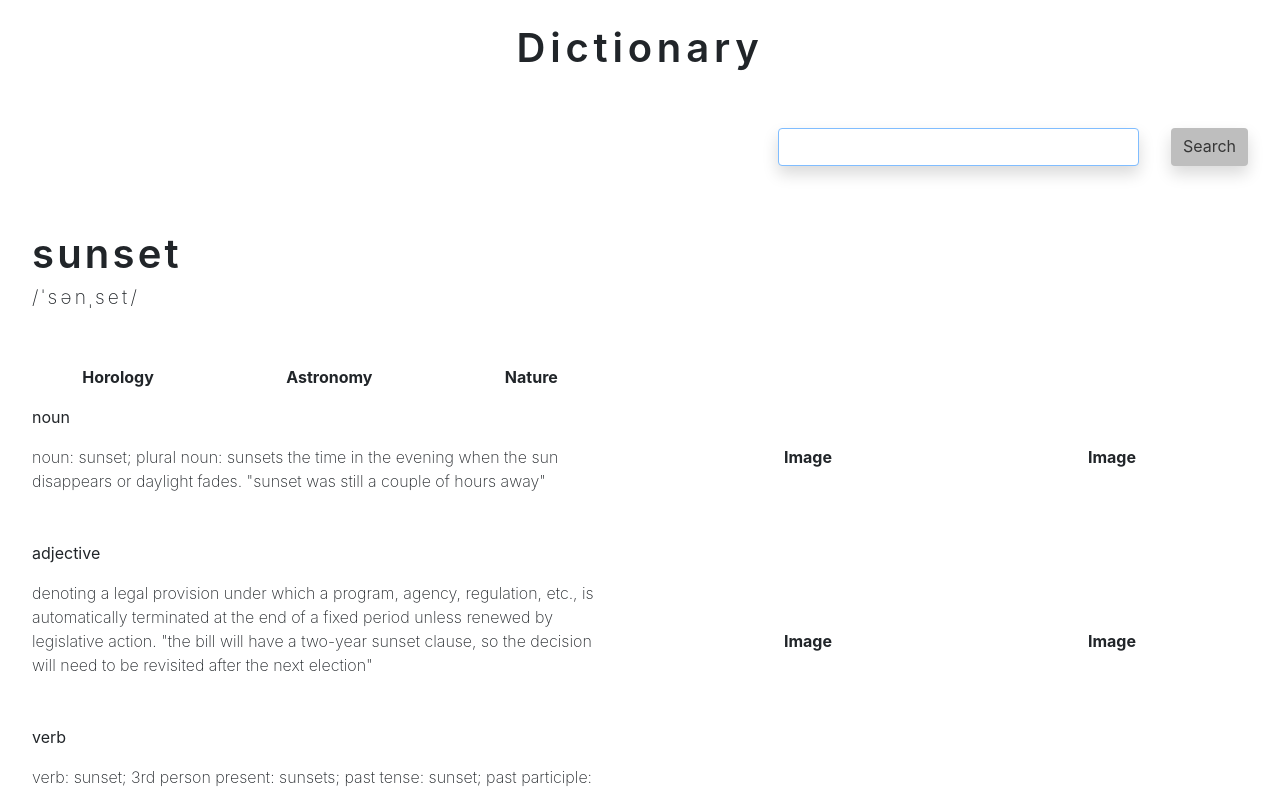
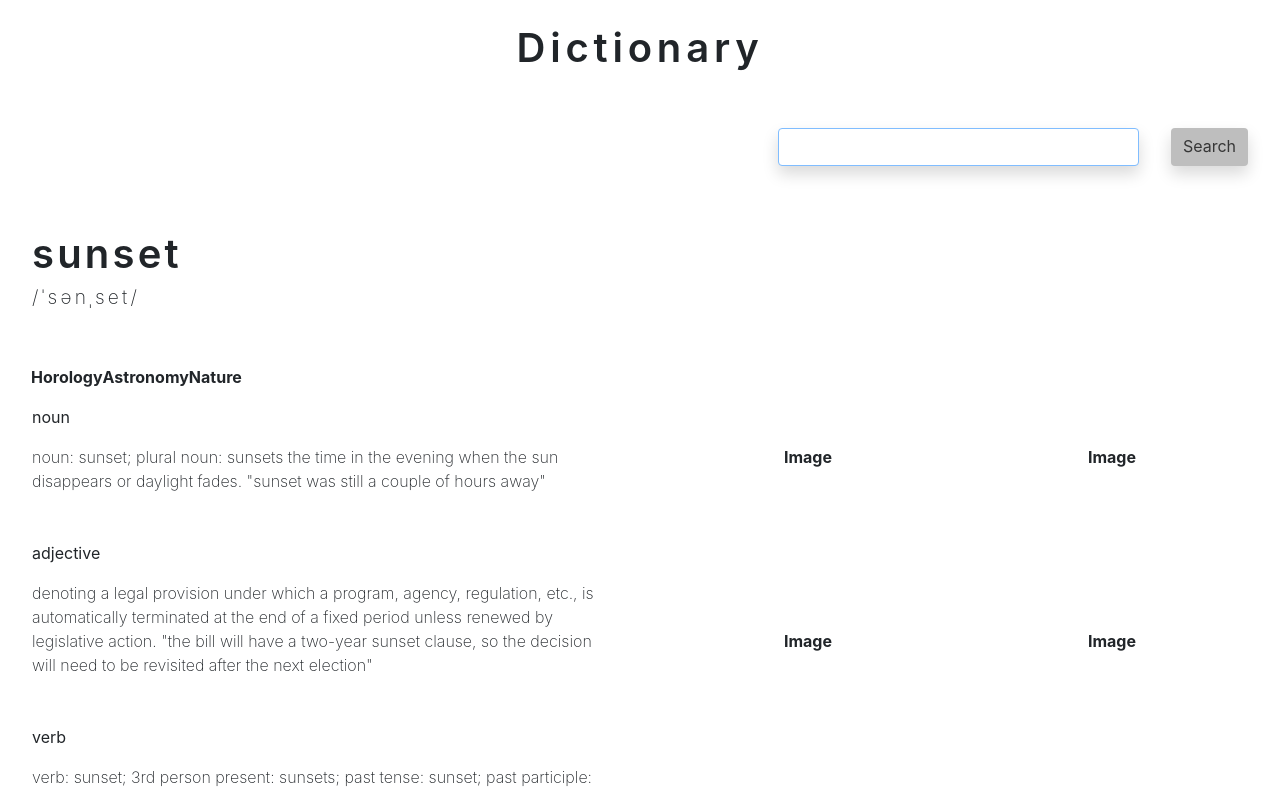
Before and after one commit to julietazon/dictionary-react-app-project, a React (Create React App) app: page / in a window 1280 px wide. Shown: the top 793 px of the page. Built offline with nearby package versions, Linux system fonts and the light colour scheme.

Commit message:
correct misspell

```diff
--- a/src/Meaning.js
+++ b/src/Meaning.js
@@ -3,7 +3,7 @@ import React from "react";
 export default function Meaning() {
   return (
     <div className="Meaning">
-      <div classname="d-flex col-sm-6 RelatedWords">
+      <div className="d-flex col-sm-6 RelatedWords">
         <ul>
           <li>Horology</li>
           <li>Astronomy</li>
```
